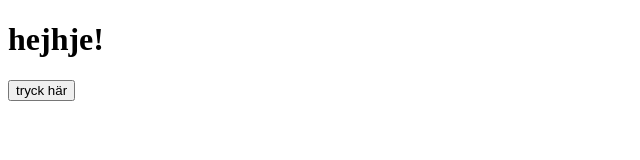
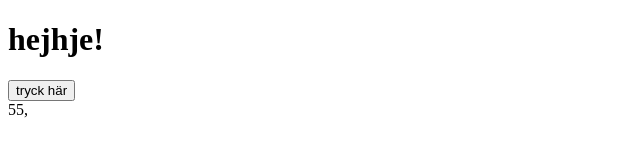
Before and after one commit to olofWallgren/new-test, a plain HTML site: page index.html in a window 1280 px wide. Both pictures are taken after a click on the button "tryck här". Shown: the full height of the page, 0-640 px from the left. Drawn offline with Linux system fonts and the light colour scheme.

Commit message:
add logic

```diff
--- a/index.html
+++ b/index.html
@@ -9,6 +9,6 @@
 <body>
     <h1>hejhje!</h1>
     <button onclick="printRandomNumber()">tryck här</button>
-
+    <div id="box"></div>
 </body>
 </html>
--- a/script.js
+++ b/script.js
@@ -10,5 +10,7 @@ function getRandomNumber(){
 }
 //helper function
 function addNumberToPage(number){
-    console.log(number)
+    const div = document.getElementById('box')
+    div.append(number + ', ');
+    console.log(number,div)
 }
```
